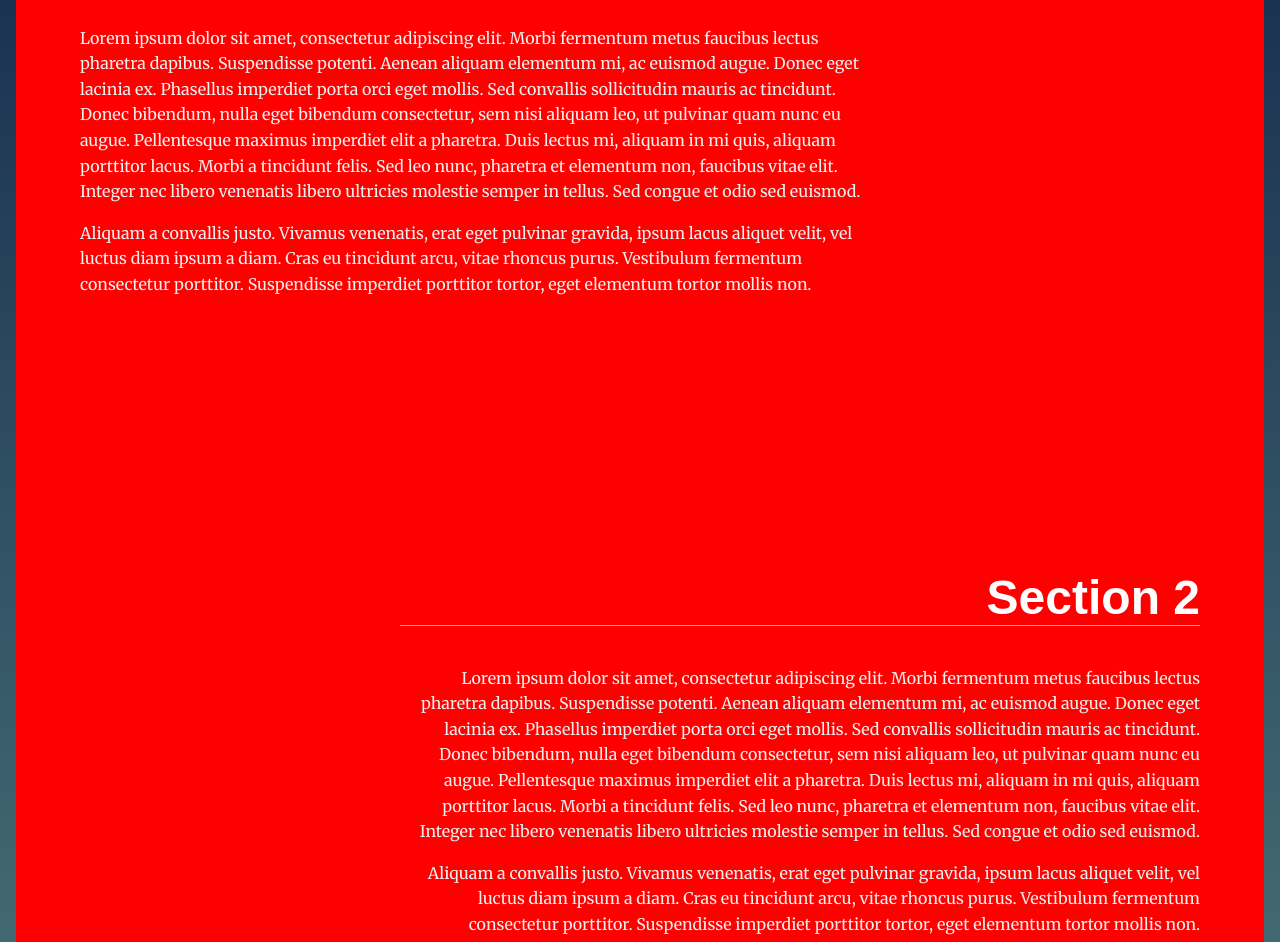
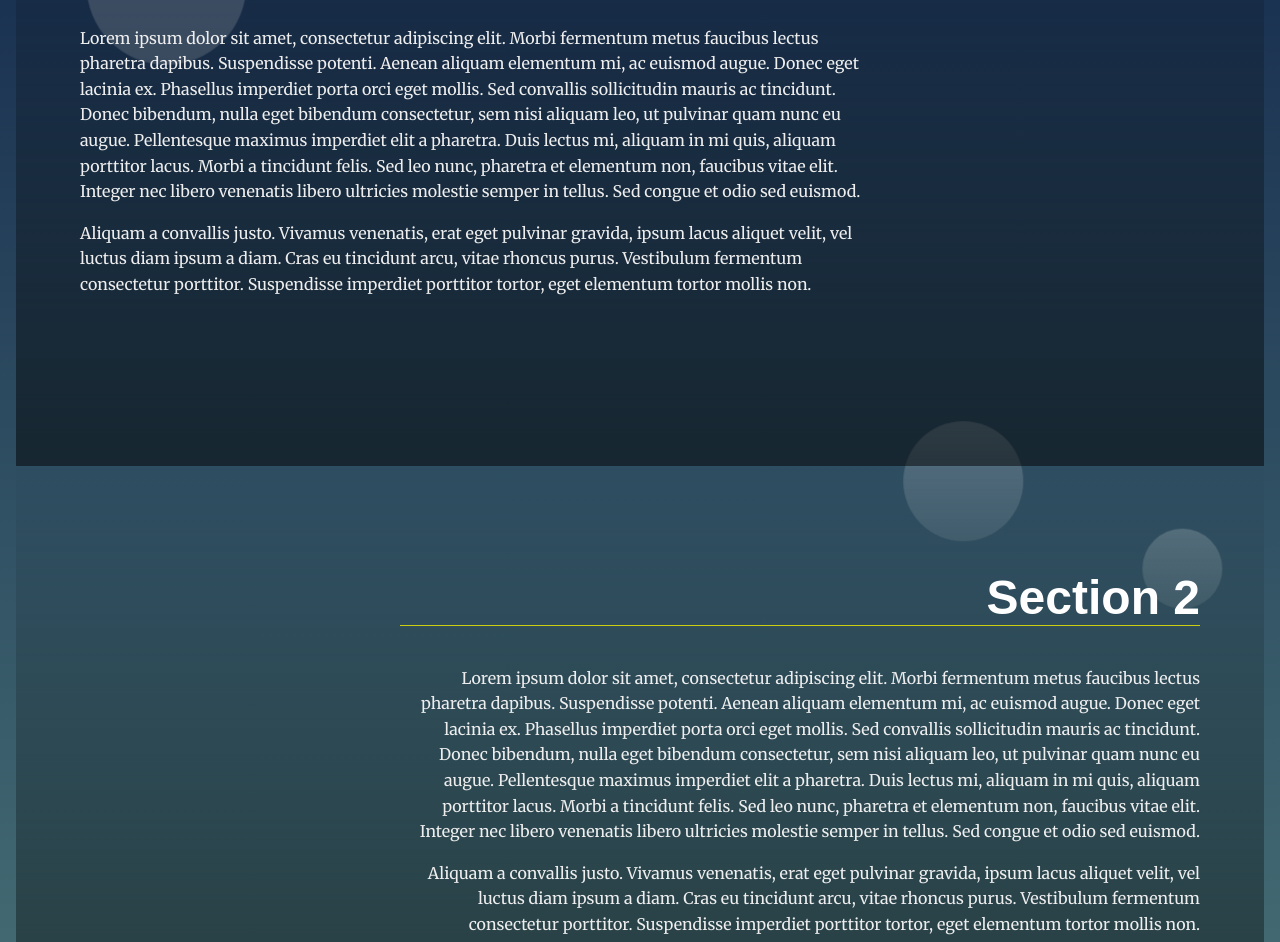
Before and after one commit to Alen002/LandingPage, a plain HTML site: page index.html in a window 1280 px wide. Shown: the part 645-1587 px from the top of the page. Drawn offline with Linux system fonts and the light colour scheme.

Commit message:
added js code to check whether section is in the viewport

```diff
--- a/css/styles.css
+++ b/css/styles.css
@@ -133,7 +133,7 @@ section:nth-of-type(even) .landing__container {
 /* Background Circles */
 /* Note that background circles are created with psuedo elements before and after */
 /* Circles appear to be random do to use of :nth-of-type psuedo class */
-/* section:nth-of-type(odd) .landing__container::before {
+section:nth-of-type(odd) .landing__container::before {
     content: '';
     background: rgba(255, 255, 255, 0.187);
     position: absolute;
@@ -188,15 +188,16 @@ section:nth-of-type(3n + 1) .landing__container::after {
     border-radius: 50%;
     opacity: 0;
     transition: ease 0.5s all;
-} */
+}
 
 
 /* ---- Theme State Rules ---- */
 /* Section Active Styles */
-/* Note: your-active-class class is applied through javascript. You should update the class here and in the index.html to what you set in your javascript file.  */
-/* section.your-active-class {
+/* Note: your-active-class class is applied through javascript. You should update the class here and in the index.html to
+what you set in your javascript file.  */
+section.your-active-class {
     background: rgb(0, 0, 0);
-    background: linear-gradient(0deg, rgba(0, 0, 0, 0.1) 0%, rgba(0, 0, 0, 0) 100%);
+    background: linear-gradient(0deg, rgba(0, 0, 0, 0.5) 0%, rgba(0, 0, 0, 0) 100%);
 }
 
 section.your-active-class .landing__container::before {
@@ -207,7 +208,10 @@ section.your-active-class .landing__container::before {
 section.your-active-class .landing__container::after {
     opacity: 1;
     animation: rotate 5s linear 0s infinite forwards reverse;
-} */
+}
+
+
+
 
 /* Section Active Styles Keyframe Animations */
 @keyframes rotate {
@@ -222,12 +226,3 @@ section.your-active-class .landing__container::after {
 		           rotate(-360deg);
 	}
 }
-
-
-
-
-
-
-/* .your-active-class {
-    background-color: red;
-} */
--- a/index.html
+++ b/index.html
@@ -30,7 +30,7 @@
     a data attribute that will populate the li node.
     Adding more sections will automatically populate nav.
     The first section is set to active class by default -->
-    <section id="section1" data-nav="Section 1" class="your-active-class">
+    <section id="section1" data-nav="Section 1">
       <div class="landing__container">
         <h2>Section 1</h2>
         <p>Lorem ipsum dolor sit amet, consectetur adipiscing elit. Morbi fermentum metus faucibus lectus pharetra dapibus. Suspendisse potenti. Aenean aliquam elementum mi, ac euismod augue. Donec eget lacinia ex. Phasellus imperdiet porta orci eget mollis. Sed convallis sollicitudin mauris ac tincidunt. Donec bibendum, nulla eget bibendum consectetur, sem nisi aliquam leo, ut pulvinar quam nunc eu augue. Pellentesque maximus imperdiet elit a pharetra. Duis lectus mi, aliquam in mi quis, aliquam porttitor lacus. Morbi a tincidunt felis. Sed leo nunc, pharetra et elementum non, faucibus vitae elit. Integer nec libero venenatis libero ultricies molestie semper in tellus. Sed congue et odio sed euismod.</p>
--- a/js/app.js
+++ b/js/app.js
@@ -75,9 +75,6 @@ section.forEach((value) => {
  * Highlight dynamically sections
  */
 
-/* Add and remove the class "your-active-class"  */
-/* document.querySelectorAll('section')[0].classList.remove('your-active-class') */
-
 /**
  * Check the coordinates of the section in the viewport with the method .getBoundingClientRect()
  * Retrieve the actual y coordinates of a section element via the scroll event
@@ -85,12 +82,27 @@ section.forEach((value) => {
 
 window.addEventListener('scroll', () => {
     section.forEach ((value, index) => {
+
         let coordinates = document.querySelectorAll('section')[index].getBoundingClientRect();
         console.log(section[index].id + " " + coordinates.y);
+        console.log(section[index].id + " " + coordinates.bottom);
+        console.log(window.innerHeight);
+        console.log(coordinates.bottom - coordinates.y);
 
-        if (coordinates.y < 10) {
-            /* console.log(section[index].id + " " + coordinates.y); */
-            document.querySelectorAll('section')[index].style.backgroundColor = 'red';
+        let height = coordinates.bottom - coordinates.y
+
+        if (coordinates.y > -(height/4) && coordinates.bottom < window.innerHeight + (height/4)) {
+            document.querySelectorAll('section')[index].classList.add('your-active-class');
+        } else {
+            document.querySelectorAll('section')[index].classList.remove('your-active-class')
         }
+
+
+        /* if (coordinates.y < 200 && coordinates.bottom >200) {
+            document.querySelectorAll('section')[index].classList.add('your-active-class');
+        } else if (coordinates.y > window.innerHeight + window.innerHeight*0.2) {
+            document.querySelectorAll('section')[index].classList.remove('your-active-class')
+        }  */
     });
+
 });
```
